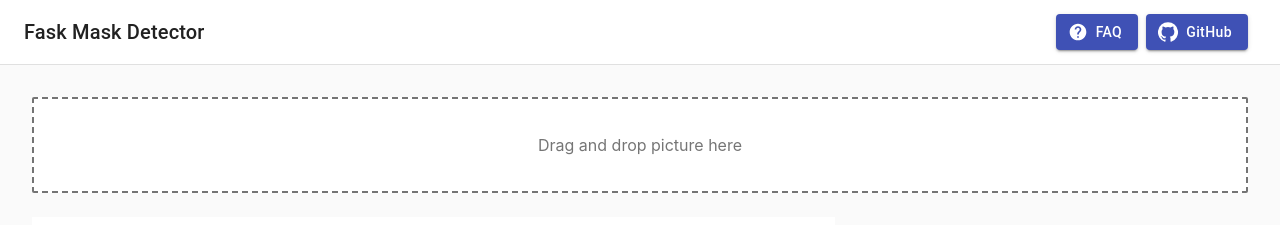
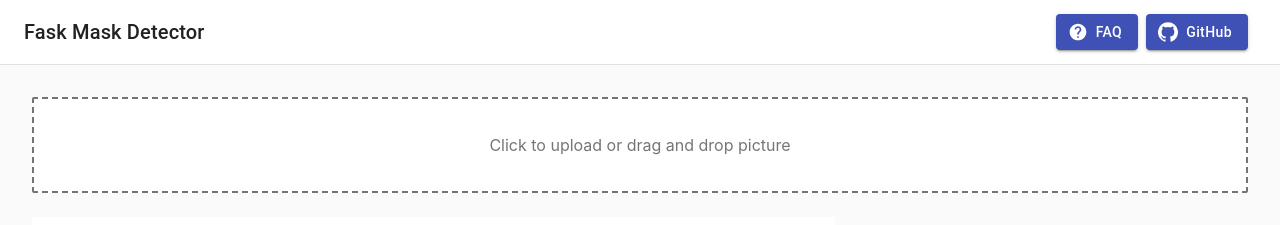
Before and after one commit to Rubiks-boy/cs121-mask-detection, a React (Create React App) app in the folder react/: page / in a window 1280 px wide. Shown: the top 225 px of the page. Built offline with nearby package versions, Linux system fonts and the light colour scheme.

Commit message:
Changed dropzone text hint for clarity

```diff
--- a/react/src/components/upload/Upload.js
+++ b/react/src/components/upload/Upload.js
@@ -71,7 +71,7 @@ export default function Upload(props) {
         <section className="upload">
             <div {...getRootProps({ style })} className={classes.dropzone}>
                 <input {...getInputProps()} onChange={handleChange} />
-                <p>Drag and drop picture here</p>
+                <p>Click to upload or drag and drop picture</p>
             </div>
             <FileWarning badUpload={badUpload} setBadUpload={setBadUpload} />
         </section>
```
